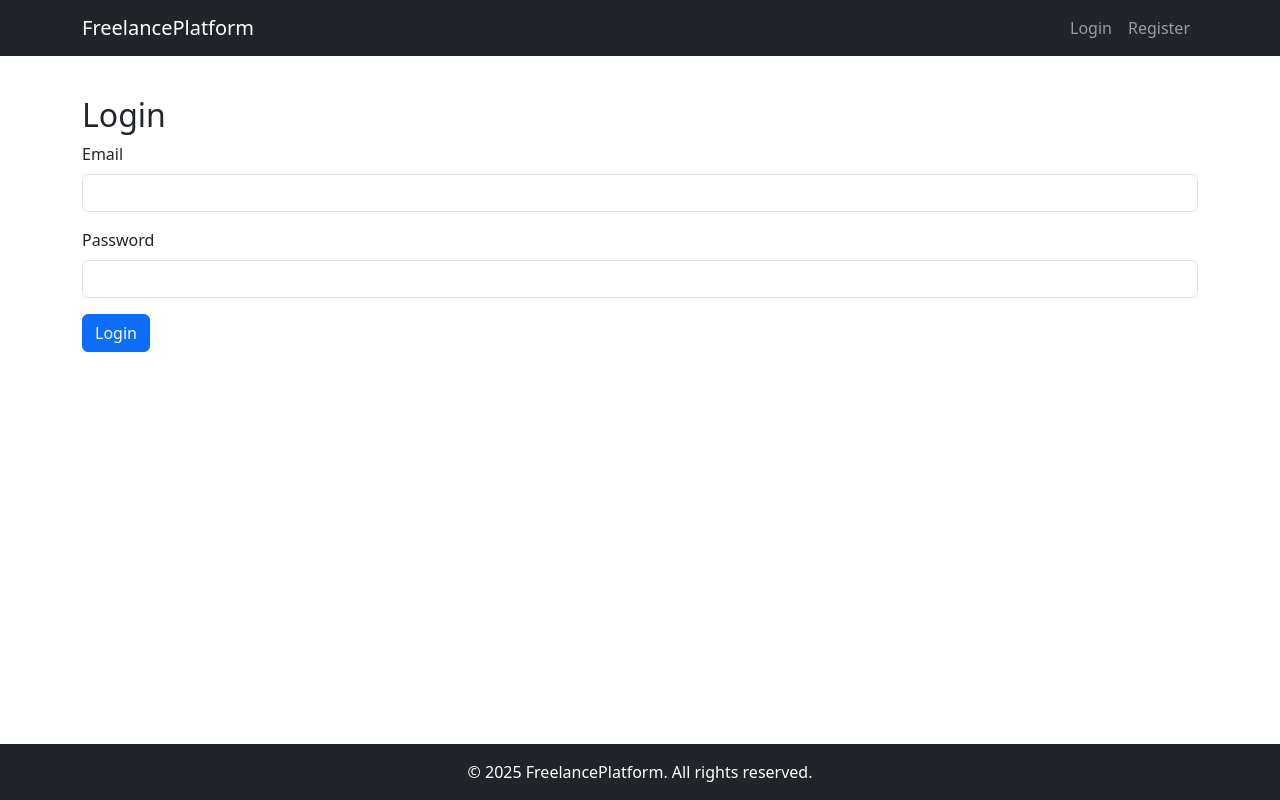
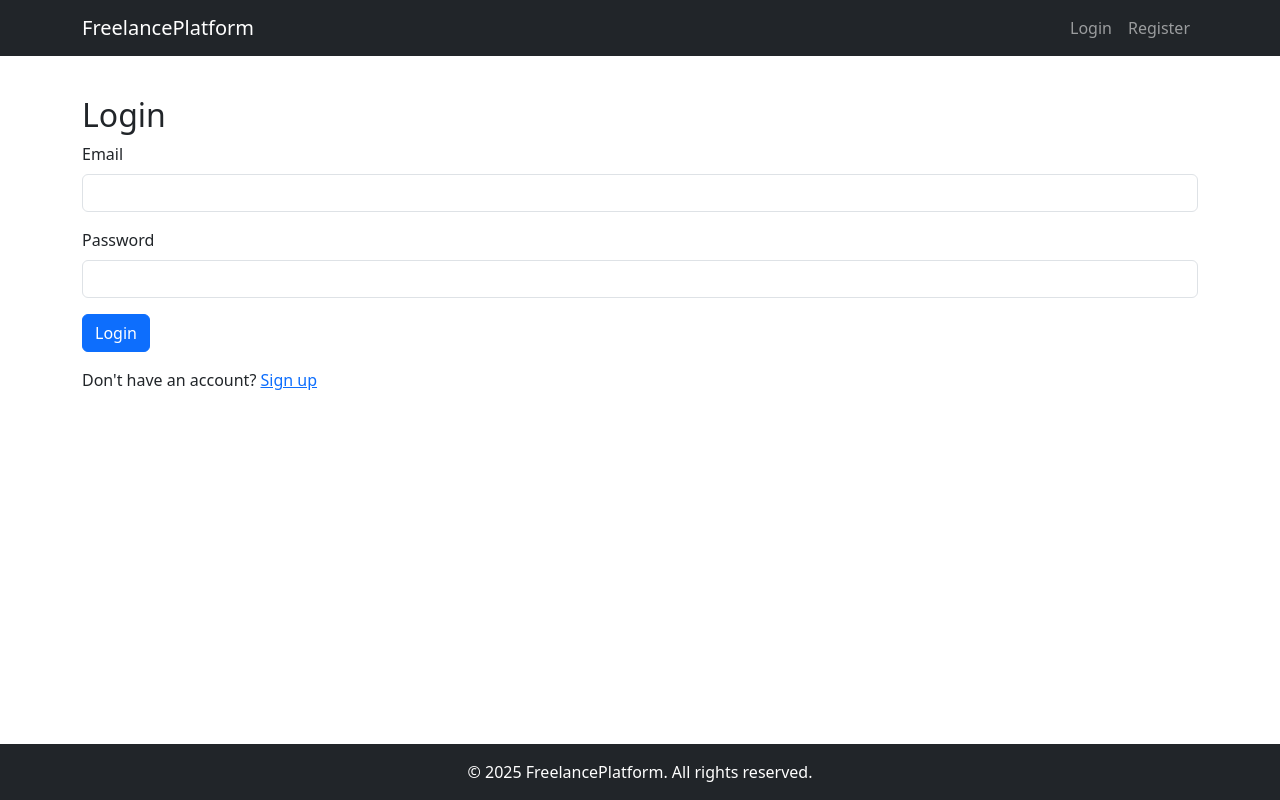
Before and after one commit to CptPrice6/freelance-platform, a React (Create React App) app in the folder frontend/: page /login in a window 1280 px wide. Built offline with nearby package versions, Linux system fonts and the light colour scheme.

Commit message:
added links in login and register pages to link to register and login

```diff
--- a/frontend/src/pages/Login.jsx
+++ b/frontend/src/pages/Login.jsx
@@ -1,6 +1,6 @@
 import { useState } from "react";
 import { API_BASE_URL } from "../config";
-import { useNavigate } from "react-router-dom";
+import { useNavigate, Link } from "react-router-dom";
 import axios from "axios";
 import { setAccessToken, setRefreshToken } from "../utils/tokens";
 import { jwtDecode } from "jwt-decode";
@@ -64,6 +64,9 @@ function Login() {
           Login
         </button>
       </form>
+      <p className="mt-3">
+        Don't have an account? <Link to="/register">Sign up</Link>
+      </p>
     </div>
   );
 }
--- a/frontend/src/pages/Register.jsx
+++ b/frontend/src/pages/Register.jsx
@@ -1,6 +1,6 @@
 import { useState } from "react";
 import { API_BASE_URL } from "../config";
-import { useNavigate } from "react-router-dom";
+import { useNavigate, Link } from "react-router-dom";
 import axios from "axios";
 
 function Register() {
@@ -93,6 +93,9 @@ function Register() {
           Register
         </button>
       </form>
+      <p className="mt-3">
+        Already have an account? <Link to="/login">Login</Link>
+      </p>
     </div>
   );
 }
```
